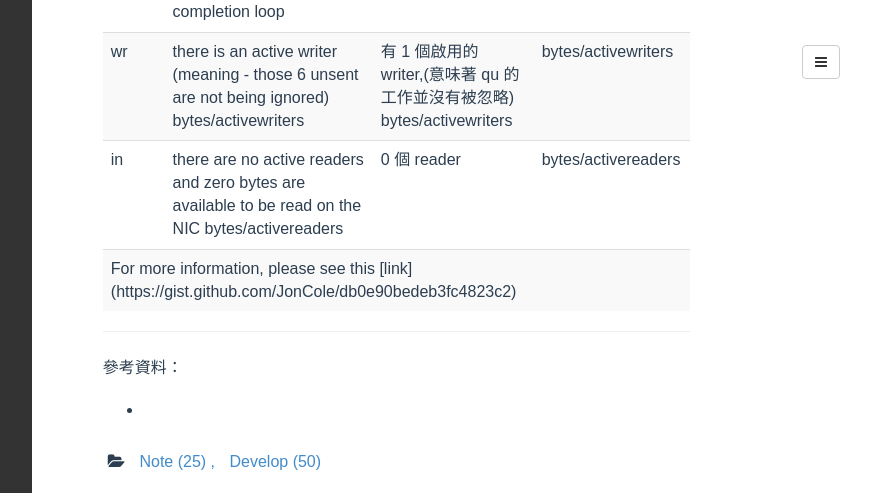
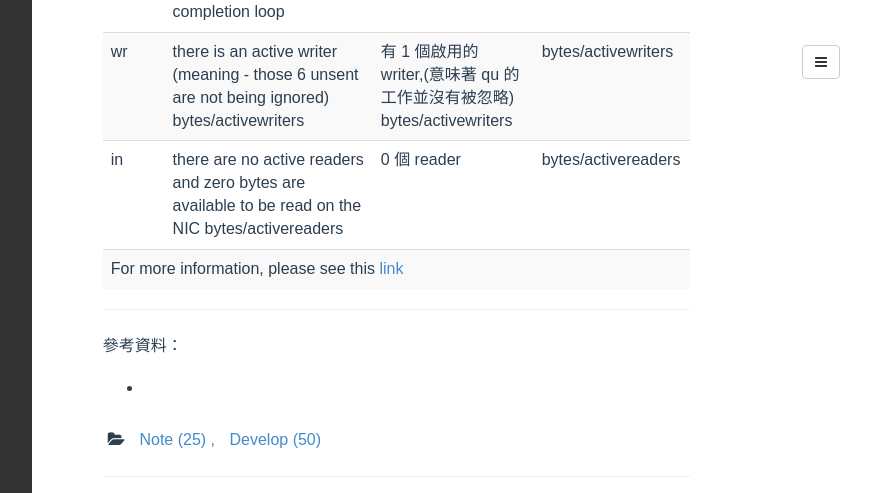
Before and after one commit to poychang/poychang.github.io, a Jekyll site: the page built from _posts/1970-01-01-note-redis.md, in a window 1280 px wide and 900 px high, scrolled down 1343 px, cut to the strip 0-493 px from the top of the window. Shown: the whole strip, without its empty margins (395-1266 px from the left). Built offline with Jekyll 4.4.1, drawn with Linux system fonts in a browser that asks for light colours; some web fonts are replaced; comment, search, counter and statistics services are not loaded; some of the changed lines change nothing that is shown.

Commit message:
alter note

```diff
--- a/_posts/1970-01-01-note-redis.md
+++ b/_posts/1970-01-01-note-redis.md
@@ -77,7 +77,7 @@ inst: 1,mgr: Inactive, queue: 73, qu=6, qs=67, qc=0, wr=1/1, in=0/0
     <td>bytes/activereaders</td>
   </tr>
   <tr>
-    <td colspan="4">For more information, please see this [link](https://gist.github.com/JonCole/db0e90bedeb3fc4823c2)</td>
+    <td colspan="4">For more information, please see this <a href="https://gist.github.com/JonCole/db0e90bedeb3fc4823c2">link</a></td>
   </tr>
 </tbody>
 </table>
```
